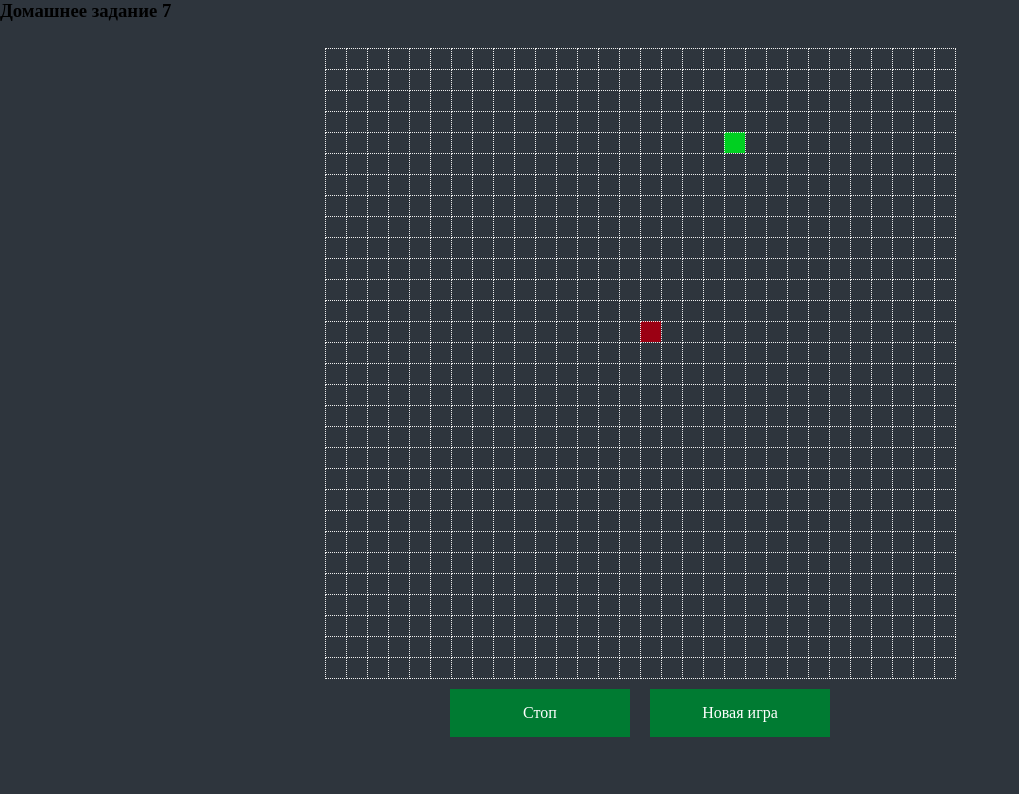
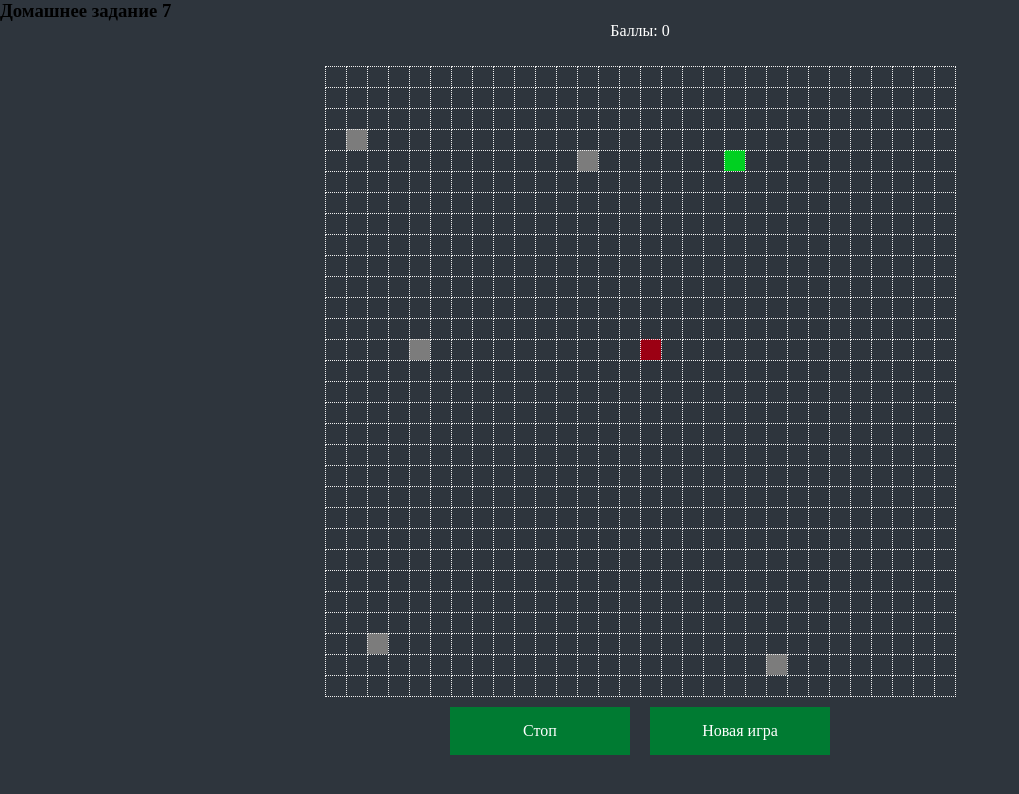
Before and after one commit to petrashko/js-begin, a plain HTML site: page lesson07/index.html in a window 1280 px wide. Both pictures are taken after a click on the element "Старт". Shown: the whole page, without its empty margins (0-1019 px from the left). Drawn offline with Linux system fonts and the light colour scheme.

Commit message:
Lesson07

```diff
--- a/lesson07/css/styles.css
+++ b/lesson07/css/styles.css
@@ -44,3 +44,13 @@ td.cell{
 .disabled:hover{
     background: #7c7c7c;
 }
+
+.divScore {
+    display: flex;
+    justify-content: center;
+    color: white;
+}
+
+.obstacle {
+    background: #7c7c7c;
+}
--- a/lesson07/index.html
+++ b/lesson07/index.html
@@ -9,6 +9,9 @@
 <body>
 <h3 class="header">Домашнее задание 7</h3>
 
+<div class="divScore">
+    <p>Баллы: <span id="score">0</span></p>
+</div>
 <div id="game-wrap">
     <table id="game"></table>
 </div>
--- a/lesson07/js/script07.js
+++ b/lesson07/js/script07.js
@@ -87,7 +87,7 @@ const map = {
         }
     },
 
-    render(snakePointsArray, foodPoint) {
+    render(snakePointsArray, foodPoint, obstaclePointList) {
         for (const cell of this.usedCells) {
             cell.className = 'cell';
         }
@@ -103,10 +103,18 @@ const map = {
         const foodCell = this.cells[`x${foodPoint.x}_y${foodPoint.y}`];
         foodCell.classList.add('food');
         this.usedCells.push(foodCell);
+
+        // obstaclePoinList: Массив с точками препятствий
+        obstaclePointList.forEach((obstaclePoint, index) => {
+            const obstacleCell = this.cells[`x${obstaclePoint.x}_y${obstaclePoint.y}`];
+            obstacleCell.classList.add('obstacle');
+            this.usedCells.push(obstacleCell);
+        });
     },
 };
 
 const snake = {
+    config: config,
     body: [],
     direction: null,
     lastStepDirection: null,
@@ -151,19 +159,50 @@ const snake = {
 
     getNextStepHeadPoint() {
         const firstPoint = this.getBody()[0];
+        // Задание 3 - убрать границы поля
+        let newX = firstPoint.x;
+        let newY = firstPoint.y;
+
         switch(this.direction) {
             case 'up':
-                return {x: firstPoint.x, y: firstPoint.y - 1};
+                //return {x: firstPoint.x, y: firstPoint.y - 1};
+                newY--;
+                if (newY < 0) {
+                    // Змейка появляется снизу
+                    newY = this.config.getRowsCount() - 1;
+                }
+                break;
             case 'right':
-                return {x: firstPoint.x + 1, y: firstPoint.y};
+                //return {x: firstPoint.x + 1, y: firstPoint.y};
+                newX++;
+                if (newX >= this.config.getColsCount()) {
+                    // Змейка появляется слева
+                    newX = 0;
+                }
+                break;
             case 'down':
-                return {x: firstPoint.x, y: firstPoint.y + 1};
+                //return {x: firstPoint.x, y: firstPoint.y + 1};
+                newY++;
+                if (newY >= this.config.getRowsCount()) {
+                    // Змейка появляется сверху
+                    newY = 0;
+                }
+                break;
             case 'left':
-                return {x: firstPoint.x - 1, y: firstPoint.y};
+                //return {x: firstPoint.x - 1, y: firstPoint.y};
+                newX--;
+                if (newX < 0) {
+                    // Змейка появляется справа
+                    newX = this.config.getColsCount() - 1;
+                }
+                break;
         }
+
+        return {x: newX, y: newY};
     },
 };
 
+/*
 const food = {
     x: null,
     y: null,
@@ -184,6 +223,33 @@ const food = {
         return this.x === point.x && this.y === point.y;
     },
 };
+*/
+
+// Чтобы не дублировать код (для препятствия), решил создать класс
+class Point2D {
+    x = null;
+    y = null;
+
+    constructor() {
+        //
+    }
+
+    getCoordinates() {
+        return {
+            x: this.x,
+            y: this.y,
+        };
+    }
+
+    setCoordinates(point) {
+        this.x = point.x;
+        this.y = point.y;
+    }
+
+    isOnPoint(point) {
+        return this.x === point.x && this.y === point.y;
+    }
+}
 
 const status = {
     condition: null,
@@ -213,9 +279,14 @@ const game = {
     config,
     map,
     snake,
-    food,
+    food: new Point2D(),
+    // Задание 2 - временные препятствия на поле
+    // obstaclePoinList: Массив с точками препятствий
+    obstaclePointList: [new Point2D(), new Point2D(), new Point2D(), new Point2D(), new Point2D()],
     status,
+
     tickInterval: null,
+    obstacleInterval: null,
 
     init(userSettings = {}) {
         this.config.init(userSettings);
@@ -223,7 +294,7 @@ const game = {
 
         if (!validation.isValid) {
             for (const err of validation.errors) {
-            console.error(err);
+               console.error(err);
             }
             return;
         }
@@ -290,6 +361,9 @@ const game = {
         this.stop();
         this.snake.init(this.getStartSnakeBody(), 'up');
         this.food.setCoordinates(this.getRandomFreeCoordinates());
+        // Сгенерировать массив с точками препятствий
+        this.getObstaclePointList();
+        this.updateScore();
         this.render();
     },
 
@@ -303,7 +377,8 @@ const game = {
     },
 
     getRandomFreeCoordinates() {
-        const exclude = [this.food.getCoordinates(), ...this.snake.getBody()];
+        // this.obstaclePointList: Массив с точками препятствий
+        const exclude = [this.food.getCoordinates(), ...this.obstaclePointList, ...this.snake.getBody()];
 
         while (true) {
             const rndPoint = {
@@ -315,23 +390,43 @@ const game = {
         }
     },
 
+    // Сгенерировать массив с точками препятствий
+    getObstaclePointList() {
+        this.obstaclePointList.forEach((obstaclePoint, index) => {
+            obstaclePoint.setCoordinates(this.getRandomFreeCoordinates());
+        });
+    },
+
     play() {
         this.status.setPlaying();
+        //
         this.tickInterval = setInterval(() => {
             this.tickHandler();
         }, 1000 / this.config.getSpeed());
+
+        // Каждые 10 секунд обновлять точки с новыми препятствиями
+        // и удалить старые
+        this.obstacleInterval = setInterval(() => {
+            // Сгенерировать массив с точками препятствий
+            this.getObstaclePointList();
+        }, 10000);
+
         this.setPlayButton('Стоп');
     },
 
     stop() {
         this.status.setStopped();
         clearInterval(this.tickInterval);
+        // Остановить генерацию препятсвий
+        clearInterval(this.obstacleInterval);
         this.setPlayButton('Старт');
     },
 
     finish() {
         this.status.setFinished();
         clearInterval(this.tickInterval);
+        // Остановить генерацию препятсвий
+        clearInterval(this.obstacleInterval);
         this.setPlayButton('Игра закончена', true);
     },
 
@@ -343,6 +438,7 @@ const game = {
         if (this.food.isOnPoint(this.snake.getNextStepHeadPoint())) {
             this.snake.growUp();
             this.food.setCoordinates(this.getRandomFreeCoordinates());
+            this.updateScore();
 
             if (this.isGameWon()) this.finish();
         }
@@ -353,11 +449,28 @@ const game = {
 
     canMakeStep() {
         const nextHeadPoint = this.snake.getNextStepHeadPoint();
+
+        let flag = false;
+        // this.obstaclePointList: Массив с точками препятствий
+        for (let obstaclePoint of this.obstaclePointList) {
+            // Столкнулись с препятствием
+            if (obstaclePoint.isOnPoint(nextHeadPoint) === true) {
+                flag = true;
+                break;
+            }
+
+        }
+
         return !this.snake.isOnPoint(nextHeadPoint) &&
+            // Столкнулись с препятствием
+            !flag; //&&
+            // Задание 3 - убрать границы поля
+            /*
             nextHeadPoint.x < this.config.getColsCount() &&
             nextHeadPoint.y < this.config.getRowsCount() &&
             nextHeadPoint.x >= 0 &&
             nextHeadPoint.y >= 0;
+            */
     },
 
     isGameWon() {
@@ -375,8 +488,17 @@ const game = {
     },
 
     render() {
-        this.map.render(this.snake.getBody(), this.food.getCoordinates());
+        this.map.render(this.snake.getBody(), this.food.getCoordinates(), this.obstaclePointList);
     },
+
+    // Задание 1 - Вывод баллов
+    updateScore() {
+        const spanScore = document.getElementById('score');
+        spanScore.textContent = this.snake.getBody().length - 1;
+        if (this.isGameWon()) {
+            spanScore.textContent += ' Вы победили!!!';
+        }
+    }
 };
 
 //*******************************************************************
@@ -386,7 +508,7 @@ const Lesson07 = {
         console.log('Lesson 7');
         console.log();
         //
-        game.init({rowsCount: 30, colsCount: 30, speed: 1, winFoodCount: 10});
+        game.init({rowsCount: 30, colsCount: 30, speed: 1, winFoodCount: 5});
     }
 }
 
```
